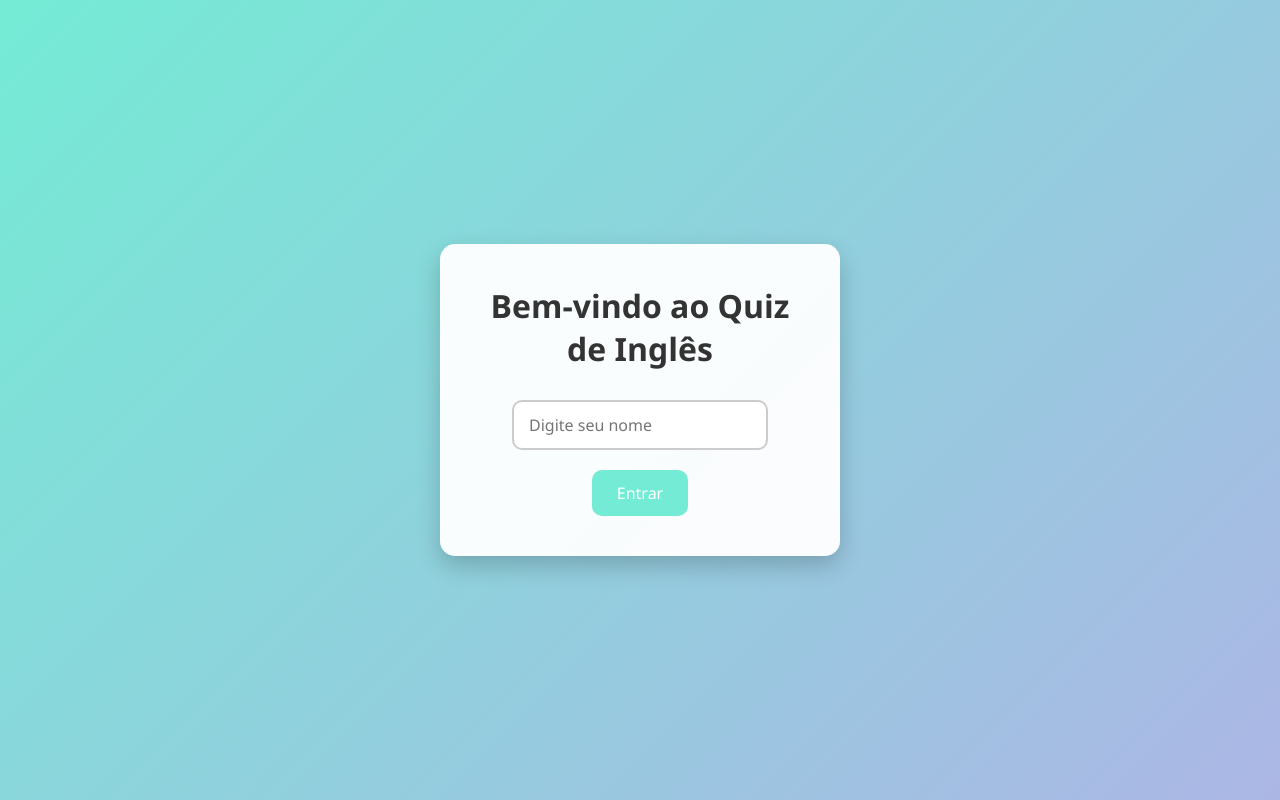
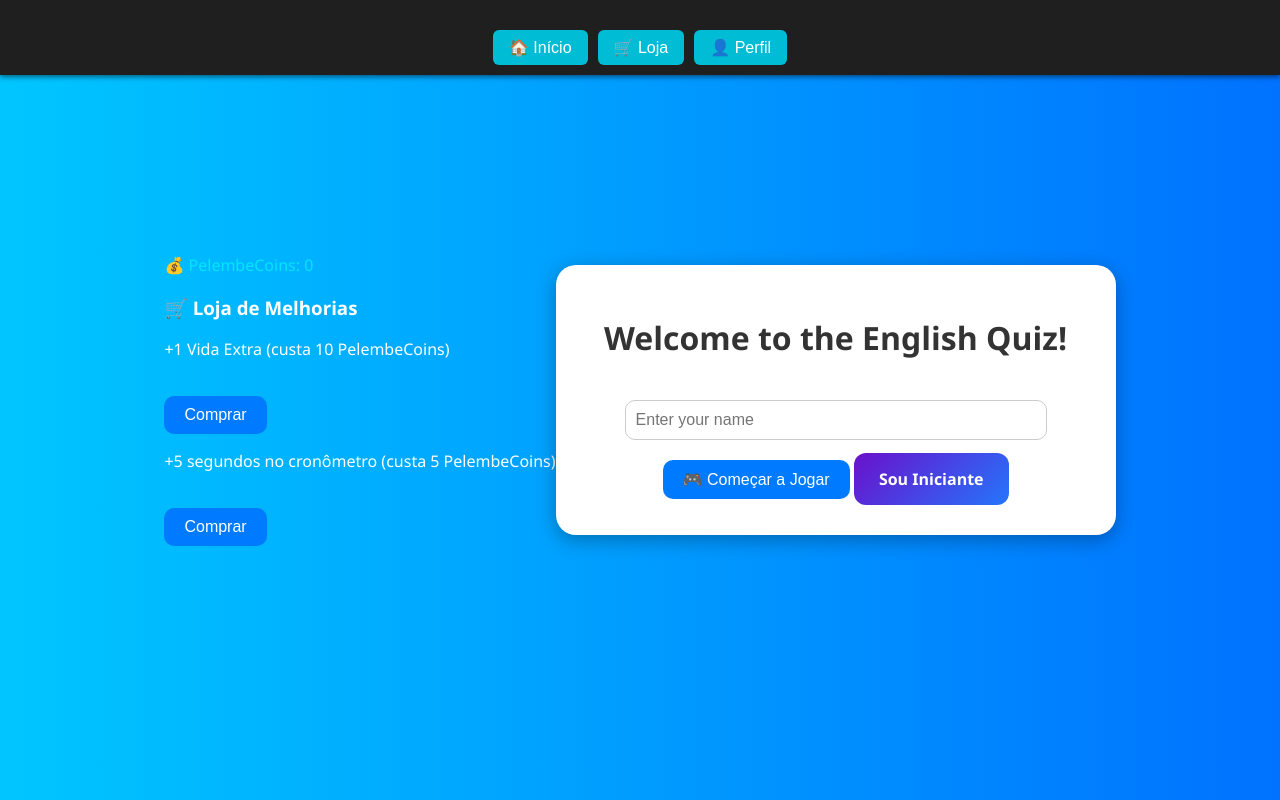
Before and after one commit to Elton-Pelembe/quizenglish, a plain HTML site: page index.html in a window 1280 px wide. Drawn offline with Linux system fonts and the light colour scheme; files that its build step writes are made by us from their sources.

Commit message:
Add files via upload

```diff
--- a/index.html
+++ b/index.html
@@ -1,18 +1,113 @@
 <!DOCTYPE html>
-<html lang="pt">
+<html lang="en">
 <head>
-    <meta charset="UTF-8">
-    <meta name="viewport" content="width=device-width, initial-scale=1.0">
-    <title>Quiz Game</title>
-    <link rel="stylesheet" href="css/style.css">
+  <head>
+    <meta name="google-site-verification" content="google85a2415fc123cb56.html" />
+
+    <meta charset="UTF-8" />
+    <meta name="viewport" content="width=device-width, initial-scale=1" />
+    <link rel="icon" href="icons/icon.png" type="image/png" />
+
+    <title>English Quiz Online - Teste Seu Inglês Grátis</title>
+
+    <meta name="description" content="Teste seu inglês gratuitamente com quizzes interativos! Pratique vocabulário, gramática e compreensão de forma divertida. Ideal para iniciantes e estudantes de todos os níveis.">
+    <meta name="keywords" content="quiz de inglês, teste de inglês, aprender inglês, English quiz, vocabulário inglês, gramática inglesa, jogo educativo, ESL, teste online gratuito, estudo de inglês">
+    <meta name="author" content="Elton Pelembe" />
+    <meta name="robots" content="index, follow" />
+
+    <link rel="stylesheet" href="style.css" />
+    <link rel="manifest" href="manifest.json" />
+    <meta name="theme-color" content="#4a90e2" />
+    <link rel="icon" href="favicon.ico" type="image/x-icon" />
+  </head>
+
+  <meta charset="UTF-8">
+  <meta name="viewport" content="width=device-width, initial-scale=1">
+  <title>Welcome to English Quiz</title>
+  <link rel="stylesheet" href="style.css">
+  <link rel="manifest" href="manifest.json" />
 </head>
 <body>
-    <div class="container">
-        <h1>Bem-vindo ao Quiz de Inglês</h1>
-        <input type="text" id="username" placeholder="Digite seu nome">
-        <button id="btn-entrar">Entrar</button>
-    </div>
 
-    <script src="js/main.js"></script>
+  <!-- Menu com links -->
+  <div id="menu">
+    <button onclick="location.href='index.html'">🏠 Início</button>
+    <button onclick="location.href='shop.html'">🛒 Loja</button>
+    <button onclick="location.href='profile.html'">👤 Perfil</button>
+  </div>
+
+  <div id="loja-container"></div>
+
+  <div class="welcome-container">
+    <h1>Welcome to the English Quiz!</h1>
+    <input type="text" id="playerName" placeholder="Enter your name" />
+    <button onclick="startGame()">🎮 Começar a Jogar</button>
+    <a href="quiz-english/index.html" class="btn-iniciantes">Sou Iniciante</a>
+
+  </div>
+
+  <script>
+    function startGame() {
+      const name = document.getElementById("playerName").value.trim();
+      if (name === "") {
+        alert("Please enter your name!");
+        return;
+      }
+
+      // Salva dados iniciais
+      localStorage.setItem("playerName", name);
+      localStorage.setItem("playerScore", "0");
+      localStorage.setItem("playerLives", "3");
+      localStorage.setItem("playerLevel", "1");
+
+      // Verifica moedas
+      if (!localStorage.getItem("pelembeCoins")) {
+        localStorage.setItem("pelembeCoins", "0");
+      }
+
+      // Redireciona
+      window.location.href = "quiz.html";
+    }
+  </script>
+
+  <script>
+    // Carrega loja e PelembeCoins
+    fetch("shop.html")
+      .then(res => res.text())
+      .then(html => {
+        document.getElementById("loja-container").innerHTML = html;
+        atualizarMoedas();
+      });
+
+    function atualizarMoedas() {
+      const coins = parseInt(localStorage.getItem("pelembeCoins")) || 0;
+      const display = document.getElementById("coin-count");
+      if (display) display.innerText = coins;
+    }
+
+    function comprarVidaExtra() {
+      let coins = parseInt(localStorage.getItem("pelembeCoins")) || 0;
+      if (coins >= 10) {
+        coins -= 10;
+        localStorage.setItem("pelembeCoins", coins);
+        alert("+1 Vida comprada!");
+        atualizarMoedas();
+      } else {
+        alert("Você precisa de 10 PelembeCoins.");
+      }
+    }
+
+    function comprarTempoExtra() {
+      let coins = parseInt(localStorage.getItem("pelembeCoins")) || 0;
+      if (coins >= 5) {
+        coins -= 5;
+        localStorage.setItem("pelembeCoins", coins);
+        alert("+5 segundos adicionados!");
+        atualizarMoedas();
+      } else {
+        alert("Você precisa de 5 PelembeCoins.");
+      }
+    }
+  </script>
 </body>
 </html>
--- a/style.css
+++ b/style.css
@@ -1,123 +1,134 @@
-/* style.css */
-
-/* Reset */
-* {
+body {
+  font-family: 'Segoe UI', sans-serif;
   margin: 0;
   padding: 0;
-    box-sizing: border-box;
-    font-family: 'Segoe UI', Tahoma, Geneva, Verdana, sans-serif;
-}
-
-body {
-    background: linear-gradient(135deg, #74ebd5, #ACB6E5);
-    min-height: 100vh;
+  background: linear-gradient(to right, #00c6ff, #0072ff);
   display: flex;
   justify-content: center;
   align-items: center;
+  height: 100vh;
+  color: #fff;
 }
 
-.container {
-    background: rgba(255,255,255,0.95);
-    padding: 40px;
-    border-radius: 15px;
-    box-shadow: 0 10px 25px rgba(0,0,0,0.2);
+.welcome-container, .quiz-container {
+  background: white;
+  color: #333;
+  padding: 30px;
+  border-radius: 20px;
+  width: 90%;
+  max-width: 500px;
+  box-shadow: 0 5px 20px rgba(0,0,0,0.3);
   text-align: center;
-    width: 90%;
-    max-width: 400px;
 }
 
-h1 {
-    color: #333;
-    margin-bottom: 30px;
-    font-size: 2rem;
-}
-
-input[type="text"] {
+input {
+  padding: 10px;
   width: 80%;
-    padding: 12px 15px;
-    margin-bottom: 20px;
-    border: 2px solid #ccc;
+  margin-top: 20px;
+  font-size: 16px;
   border-radius: 10px;
-    font-size: 1rem;
-    transition: 0.3s;
-}
-
-input[type="text"]:focus {
-    border-color: #74ebd5;
-    outline: none;
+  border: 1px solid #ccc;
 }
 
 button {
-    padding: 12px 25px;
+  padding: 10px 20px;
+  margin-top: 20px;
+  font-size: 16px;
+  background-color: #007bff;
+  color: white;
   border: none;
   border-radius: 10px;
-    background-color: #74ebd5;
-    color: #fff;
-    font-size: 1rem;
   cursor: pointer;
-    transition: 0.3s;
 }
 
 button:hover {
-    background-color: #ACB6E5;
+  background-color: #0056b3;
 }
 
-#niveis button {
-    display: block;
-    width: 100%;
-    padding: 15px;
+.timer, .lives {
+  font-weight: bold;
   margin: 10px 0;
-    font-size: 1.1rem;
-    border-radius: 10px;
-    border: none;
-    background-color: #74ebd5;
-    color: white;
-    cursor: pointer;
-    transition: 0.3s;
 }
 
-#niveis button:hover {
-    background-color: #ACB6E5;
+.answer-option {
+  background-color: #f0f8ff;
+  border: 2px solid #007acc;
+  color: #003366;
+  padding: 12px;
+  margin: 8px 0;
+  font-size: 18px;
+  border-radius: 10px;
+  cursor: pointer;
+  transition: background-color 0.3s, transform 0.2s;
 }
 
-/* Quiz */
-.quiz {
-    margin-top: 20px;
+.answer-option:hover {
+  background-color: #d0eaff;
+  transform: scale(1.03);
 }
 
-#progress-bar {
-    width: 100%;
-    background: #eee;
-    border-radius: 20px;
-    margin-bottom: 10px;
-    height: 20px;
+.answer-option.correct {
+  background-color: #a2f5a2;
+  border-color: #2d8a2d;
 }
 
-#progress {
-    width: 0%;
-    height: 100%;
-    background: #74ebd5;
-    border-radius: 20px;
-    transition: 0.3s;
+.answer-option.wrong {
+  background-color: #f5a2a2;
+  border-color: #8a2d2d;
 }
 
-#timer {
-    font-size: 1.2rem;
-    margin-bottom: 10px;
-    color: #333;
+#progress-container {
+  width: 100%;
+  height: 10px;
+  background-color: #ddd;
+  margin: 10px 0;
+  border-radius: 5px;
+  overflow: hidden;
+}
+#progress-bar {
+  height: 100%;
+  width: 0%;
+  background-color: #4caf50;
+  transition: width 0.3s ease;
 }
 
-.quiz button {
-    margin: 5px;
-    padding: 10px 20px;
-    background-color: #74ebd5;
+#menu {
+  position: fixed;
+  top: 0;
+  left: 0;
+  width: 100%;
+  background-color: #1f1f1f;
+  display: flex;
+  justify-content: center;
+  gap: 10px;
+  padding: 10px 0;
+  z-index: 1000;
+  box-shadow: 0 2px 5px rgba(0, 0, 0, 0.5);
+}
+#menu button {
+  background-color: #00bcd4;
   color: white;
-    border-radius: 10px;
   border: none;
+  padding: 8px 16px;
+  border-radius: 6px;
   cursor: pointer;
-    transition: 0.3s;
+}
+#menu button:hover {
+  background-color: #00e5ff;
 }
 
-.quiz button:hover {
-    background-color: #ACB6E5;
+.btn-iniciantes {
+    display: inline-block;
+    padding: 15px 25px;
+    background: linear-gradient(135deg, #6a11cb 0%, #2575fc 100%);
+    color: white;
+    font-weight: bold;
+    text-decoration: none;
+    border-radius: 12px;
+    transition: transform 0.2s, box-shadow 0.2s;
 }
+
+.btn-iniciantes:hover {
+    transform: translateY(-3px);
+    box-shadow: 0 6px 15px rgba(0,0,0,0.2);
+}
```
Lines whose indentation alone changed are shown as unchanged.
